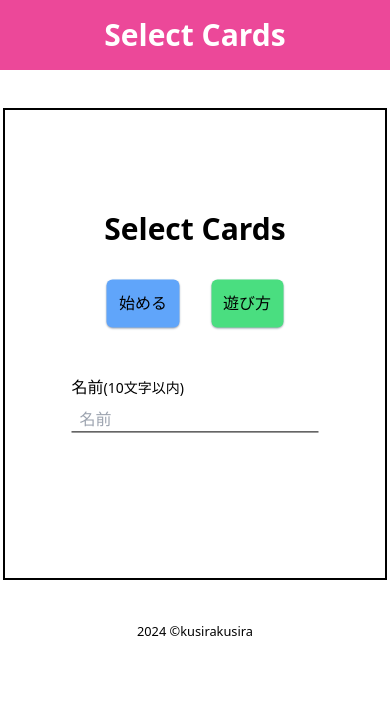
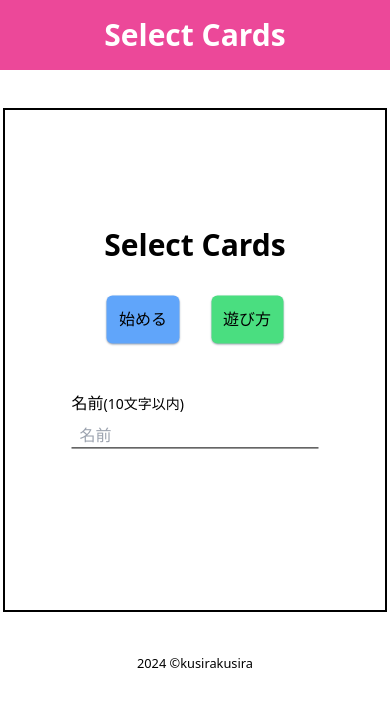
Before and after one commit to kusira/SelectCards, a React (Vite) app: page / in a window 390 px wide. Shown: the top 706 px of the page. Built offline with nearby package versions, Linux system fonts and the light colour scheme.

Commit message:
スマホでのframeの高さの調整

```diff
--- a/src/css/App.css
+++ b/src/css/App.css
@@ -23,7 +23,7 @@
 
 @media screen and (max-width:470px){
   .frame{
-    height: 120vw;
+    height: 160vw;
   }
 }
 
```
